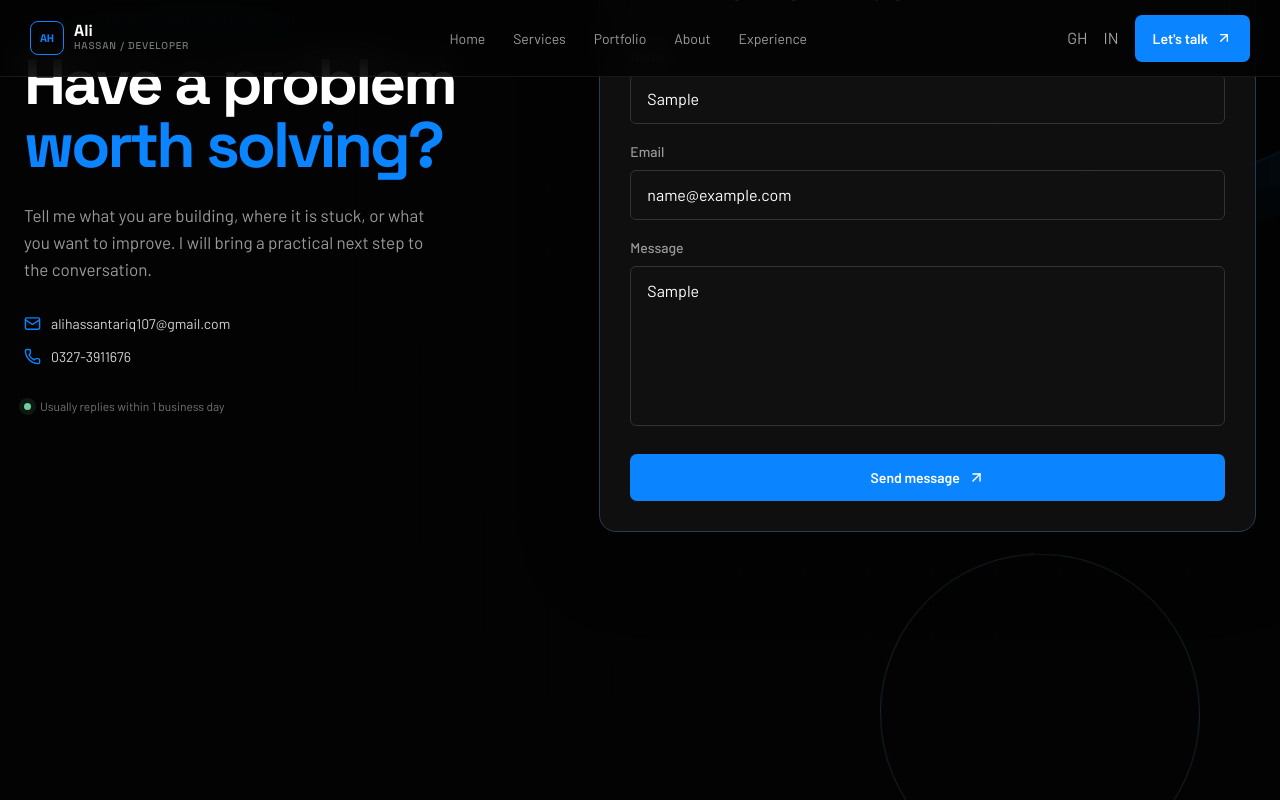
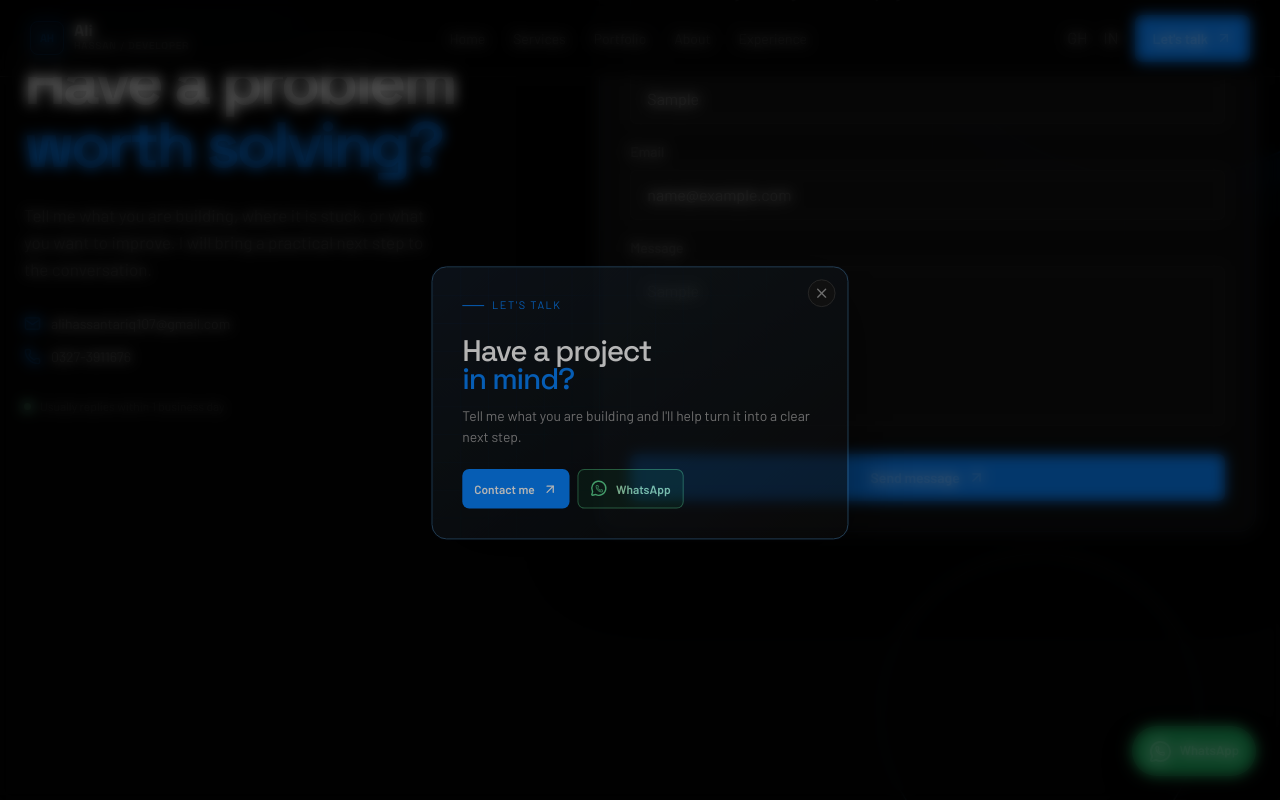
Before and after one commit to AliHassan-code/ali-hassan-portfolio, a React (Vite) app: page / in a window 1280 px wide. Both pictures are taken after typing "Sample", "name@example.com", "Sample" into the empty fields and a click on the button "Send message". Shown: the part 6337-7137 px from the top of the page. Built offline with nearby package versions, Linux system fonts and the light colour scheme; no server answers.

Commit message:
Add centered WhatsApp contact prompt

```diff
--- a/src/App.tsx
+++ b/src/App.tsx
@@ -8,6 +8,7 @@ import { Projects } from "./sections/Projects"
 import { FAQ } from "./sections/FAQ"
 import { Contact } from "./sections/Contact"
 import { Footer } from "./components/Footer"
+import { ContactPrompt, WhatsAppButton } from "./components/ContactPrompt"
 
 export default function App() {
   return (
@@ -36,6 +37,8 @@ export default function App() {
       </main>
 
       <Footer />
+      <WhatsAppButton />
+      <ContactPrompt />
     </div>
   )
 }
--- /dev/null
+++ b/src/components/ContactPrompt.tsx
@@ -0,0 +1,59 @@
+import { useEffect, useState } from "react"
+import { ArrowUpRight, MessageCircle, Phone, X } from "lucide-react"
+
+const whatsappUrl = "https://wa.me/923434795732"
+
+export const ContactPrompt = () => {
+  const [isVisible, setIsVisible] = useState(false)
+
+  useEffect(() => {
+    const firstPrompt = window.setTimeout(() => setIsVisible(true), 10000)
+    const repeatingPrompt = window.setInterval(() => setIsVisible(true), 20000)
+
+    return () => {
+      window.clearTimeout(firstPrompt)
+      window.clearInterval(repeatingPrompt)
+    }
+  }, [])
+
+  if (!isVisible) return null
+
+  return (
+    <div className="contact-prompt-backdrop" role="presentation" onMouseDown={() => setIsVisible(false)}>
+      <aside className="contact-prompt" role="dialog" aria-modal="true" aria-label="Contact Ali Hassan" onMouseDown={(event) => event.stopPropagation()}>
+        <button
+          type="button"
+          className="contact-prompt-close"
+          aria-label="Close contact prompt"
+          onClick={() => setIsVisible(false)}
+        >
+          <X size={16} />
+        </button>
+        <span className="contact-prompt-kicker"><span /> Let&apos;s talk</span>
+        <h2>Have a project<br /><em>in mind?</em></h2>
+        <p>Tell me what you are building and I&apos;ll help turn it into a clear next step.</p>
+        <div className="contact-prompt-actions">
+          <a href="#contact" className="button button-blue" onClick={() => setIsVisible(false)}>
+            Contact me <ArrowUpRight size={15} />
+          </a>
+          <a href={whatsappUrl} className="button button-whatsapp" target="_blank" rel="noopener noreferrer" onClick={() => setIsVisible(false)}>
+            <span className="whatsapp-icon"><MessageCircle size={17} /><Phone size={8} /></span> WhatsApp
+          </a>
+        </div>
+      </aside>
+    </div>
+  )
+}
+
+export const WhatsAppButton = () => (
+  <a
+    href={whatsappUrl}
+    className="whatsapp-float"
+    target="_blank"
+    rel="noopener noreferrer"
+    aria-label="Chat with Ali Hassan on WhatsApp"
+  >
+    <span className="whatsapp-icon whatsapp-icon-large"><MessageCircle size={23} /><Phone size={10} /></span>
+    <span>WhatsApp</span>
+  </a>
+)
--- a/src/components/Footer.tsx
+++ b/src/components/Footer.tsx
@@ -14,7 +14,7 @@ export const Footer = () => {
       <div className="footer-main max-w-7xl mx-auto px-6">
         <div className="footer-brand">
           <a href="#top" className="brand-mark">
-            <span className="brand-icon">AH</span>
+            <span className="footer-portrait"><img src="/ali-hassan.jpg" alt="Ali Hassan" /></span>
             <span><strong>Ali</strong><small>Hassan / Developer</small></span>
           </a>
           <p>Full-stack development for products, platforms, and business systems that need to work.</p>
--- a/src/index.css
+++ b/src/index.css
@@ -251,4 +251,32 @@ a { color: inherit; text-decoration: none; }
 .footer-column a:hover { color: #fff; transform: translateX(3px); }
 .footer-bottom { display: flex; align-items: center; justify-content: space-between; gap: 20px; padding-top: 18px; padding-bottom: 22px; border-top: 1px solid #292929; color: #606060; font-size: 12px; }
 .footer-bottom a { color: #0a84ff; }
+.footer-portrait { display: block; width: 38px; height: 38px; overflow: hidden; border: 1px solid #0a84ff; border-radius: 50%; background: #101820; }
+.footer-portrait img { width: 100%; height: 100%; object-fit: cover; object-position: center top; filter: saturate(.82) contrast(1.05); }
+.whatsapp-float { position: fixed; right: 24px; bottom: 24px; z-index: 45; display: inline-flex; align-items: center; gap: 8px; padding: 13px 16px; border: 1px solid rgba(95,220,148,.55); border-radius: 999px; background: #1b9d58; color: #fff; font-size: 13px; font-weight: 600; box-shadow: 0 12px 30px rgba(0,0,0,.35), 0 0 0 5px rgba(27,157,88,.12); transition: transform .2s ease, background .2s ease; }
+.whatsapp-float:hover { transform: translateY(-3px); background: #22b968; }
+.contact-prompt-backdrop { position: fixed; inset: 0; z-index: 60; display: grid; place-items: center; padding: 24px; background: rgba(0,0,0,.62); backdrop-filter: blur(7px); animation: backdrop-in .25s ease-out both; }
+.contact-prompt { position: relative; width: min(420px, 100%); padding: 30px; border: 1px solid #315675; border-radius: 15px; background: linear-gradient(145deg, rgba(17,25,34,.99), rgba(11,11,11,.99)); box-shadow: 0 20px 70px rgba(0,0,0,.65), 0 0 0 1px rgba(10,132,255,.06); animation: prompt-in .35s ease-out both; }
+.contact-prompt::before { content: ''; position: absolute; inset: 0; border-radius: inherit; opacity: .18; background-image: linear-gradient(rgba(10,132,255,.18) 1px, transparent 1px), linear-gradient(90deg, rgba(10,132,255,.18) 1px, transparent 1px); background-size: 28px 28px; mask-image: linear-gradient(135deg, black, transparent 75%); pointer-events: none; }
+.contact-prompt > * { position: relative; z-index: 1; }
+.contact-prompt-close { position: absolute; z-index: 2; top: 12px; right: 12px; display: grid; place-items: center; width: 28px; height: 28px; border: 1px solid #343434; border-radius: 50%; color: #999; background: #151515; cursor: pointer; }
+.contact-prompt-close:hover { color: #fff; border-color: #0a84ff; }
+.contact-prompt-kicker { display: flex; align-items: center; gap: 8px; color: #0a84ff; font-size: 11px; letter-spacing: .14em; text-transform: uppercase; }
+.contact-prompt-kicker span { width: 22px; height: 1px; background: #0a84ff; }
+.contact-prompt h2 { margin: 22px 0 12px; font-family: 'Space Grotesk', sans-serif; font-size: 30px; line-height: .98; letter-spacing: -.04em; }
+.contact-prompt h2 em { color: #0a84ff; font-style: normal; }
+.contact-prompt p { margin: 0; color: #999; font-size: 14px; line-height: 1.5; }
+.contact-prompt-actions { display: flex; flex-wrap: wrap; gap: 8px; margin-top: 22px; }
+.contact-prompt-actions .button { padding: 10px 12px; font-size: 12px; }
+.button-whatsapp { border: 1px solid rgba(95,220,148,.5); color: #a8f0c2; background: rgba(27,157,88,.13); }
+.button-whatsapp:hover { border-color: #5fdc94; background: rgba(27,157,88,.25); }
+.whatsapp-icon { position: relative; display: inline-grid; place-items: center; width: 18px; height: 18px; color: #5fdc94; }
+.whatsapp-icon svg:first-child { position: absolute; inset: 0; }
+.whatsapp-icon svg:last-child { position: absolute; top: 5px; left: 5px; color: #5fdc94; stroke-width: 2.5; }
+.whatsapp-icon-large { width: 22px; height: 22px; color: #fff; }
+.whatsapp-icon-large svg:last-child { top: 6px; left: 6px; color: #fff; }
+@keyframes backdrop-in { from { opacity: 0; } to { opacity: 1; } }
+@keyframes prompt-in { from { opacity: 0; transform: translateY(14px) scale(.97); } to { opacity: 1; transform: translateY(0) scale(1); } }
+@media (prefers-reduced-motion: reduce) { .contact-prompt-backdrop, .contact-prompt { animation: none; } }
 @media (max-width: 800px) { .footer-cta { display: block; padding-top: 72px; padding-bottom: 50px; } .footer-cta-button { margin-top: 30px; } .footer-main { grid-template-columns: 1fr 1fr; gap: 40px 24px; padding-top: 42px; } .footer-brand { grid-column: 1 / -1; } .footer-bottom { flex-wrap: wrap; } }
+@media (max-width: 520px) { .whatsapp-float { right: 16px; bottom: 16px; padding: 13px; } .whatsapp-float span { display: none; } .contact-prompt-backdrop { padding: 16px; } .contact-prompt { padding: 25px; } }
```
